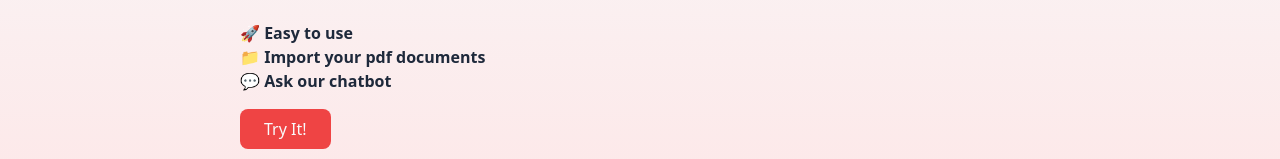
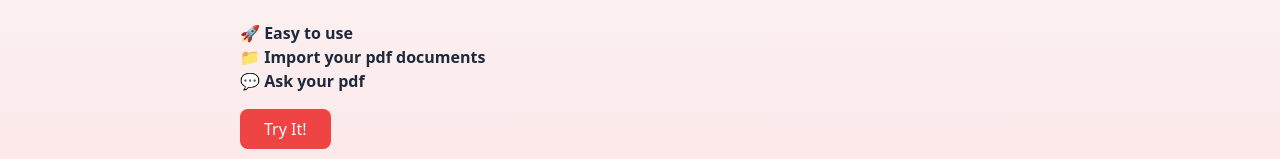
Before and after one commit to romainniamor/docAnalyser, a React (Vite) app in the folder frontApp/: page / in a window 1280 px wide. Shown: the part 328-487 px from the top of the page. Built offline with nearby package versions, Linux system fonts and the light colour scheme.

Commit message:
🚧 HeroHeader > Change one subtitle

```diff
--- a/frontApp/src/pages/homePage/HeroHeader.tsx
+++ b/frontApp/src/pages/homePage/HeroHeader.tsx
@@ -11,7 +11,7 @@ export default function HeroHeader() {
         <div className="font-semibold">
           <p>🚀 Easy to use</p>
           <p>📁 Import your pdf documents</p>
-          <p>💬 Ask our chatbot </p>
+          <p>💬 Ask your pdf </p>
         </div>
         <Link to={"/analyzer"}>
           <PrimaryButton label="Try It!" />
```
